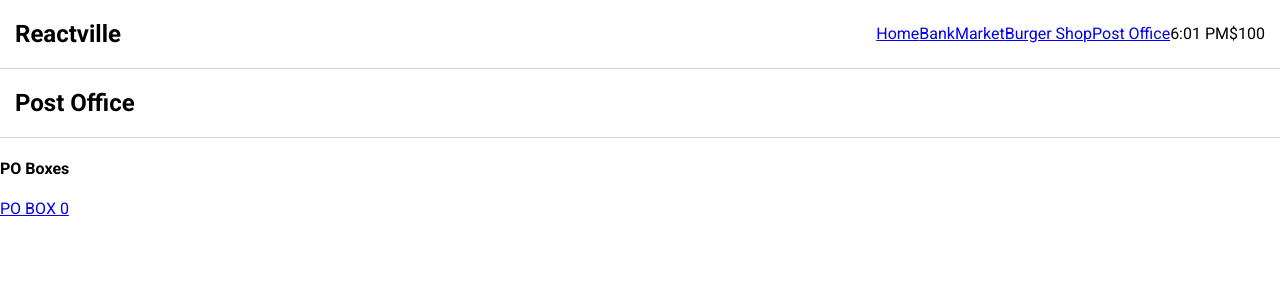
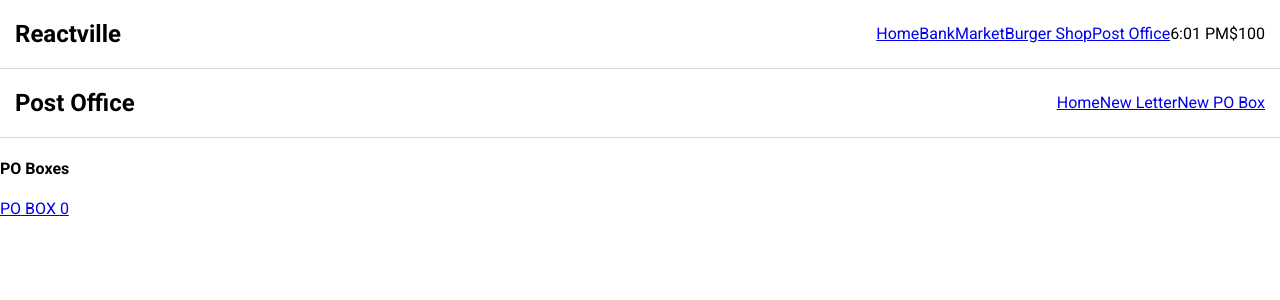
Before and after one commit to whlong1/reactville, a React (Create React App) app: page /postoffice in a window 1280 px wide. Shown: the top 300 px of the page. Built offline with nearby package versions, Linux system fonts and the light colour scheme.

Commit message:
build internal navigation for post office elements

```diff
--- a/src/PostOffice/NewLetter.jsx
+++ b/src/PostOffice/NewLetter.jsx
@@ -36,6 +36,7 @@ const NewLetter= (props) => {
 
   return (
     <form onSubmit={handleSubmit}>
+      <h1>New Letter</h1>
       {isSending && <p>Sending...</p>}
       <label>PO BOX
         <select disabled={isSending} name="boxNo" onChange={handleChange}>
--- a/src/PostOffice/PostOffice.jsx
+++ b/src/PostOffice/PostOffice.jsx
@@ -1,5 +1,5 @@
 import React, { useState } from "react"
-import { Route, Routes } from "react-router"
+import { Route, Routes, NavLink } from "react-router-dom"
 import './mail.css'
 
 //Components
@@ -25,6 +25,9 @@ const PostOffice = (props) => {
 		<div className="post-office">
 			<nav>
 				<h1>Post Office</h1>
+				<NavLink to="/postoffice">Home</NavLink>
+				<NavLink to="/postoffice/letters/new">New Letter</NavLink>
+				<NavLink to="/postoffice/boxes/new">New PO Box</NavLink>
 			</nav>
 
 			<Routes>
@@ -34,6 +37,9 @@ const PostOffice = (props) => {
 				<Route path="/:boxNo"
 					element={<Box boxes={boxes} letters={letters} />}
 				/>
+				<Route path="/letters/new"
+					element={<NewLetter letters={letters} />}
+				/>
 			</Routes>
 		</div>
 	)
```
